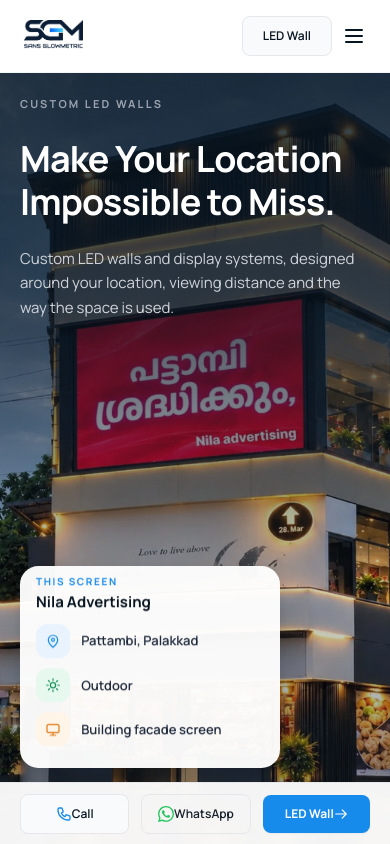
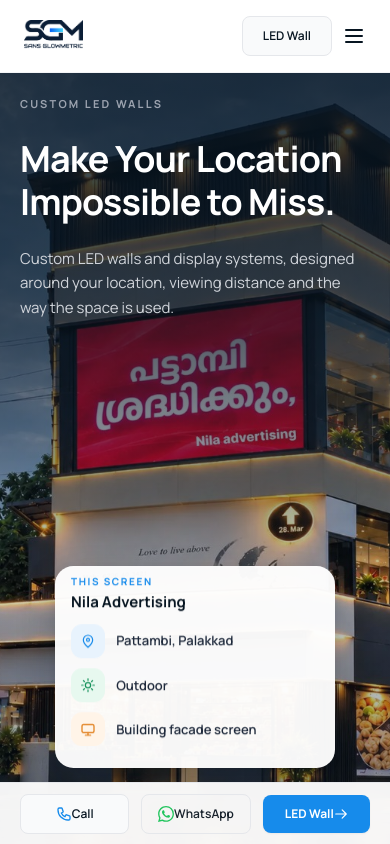
Before and after one commit to PrasobhPS/LED, a React (Vite) app in the folder client/: page / in a window 390 px wide. Shown: the top 844 px of the page. Built offline with nearby package versions, Linux system fonts and the light colour scheme.

Commit message:
mobile view

```diff
--- a/client/src/styles/index.css
+++ b/client/src/styles/index.css
@@ -287,10 +287,10 @@
     .hero-screen-card {
         top: auto !important;
         bottom: 4.75rem !important;
-        left: 1.25rem !important;
+        left: 50% !important;
         right: auto !important;
-        transform: none !important;
-        width: min(260px, calc(100% - 6.5rem)) !important;
+        transform: translateX(-50%) !important;
+        width: min(280px, calc(100% - 2.5rem)) !important;
     }
 
     .hero-slide-overlay {
```
